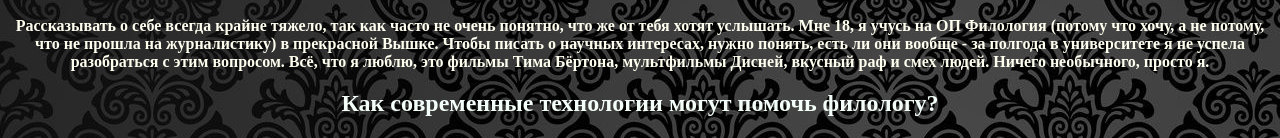
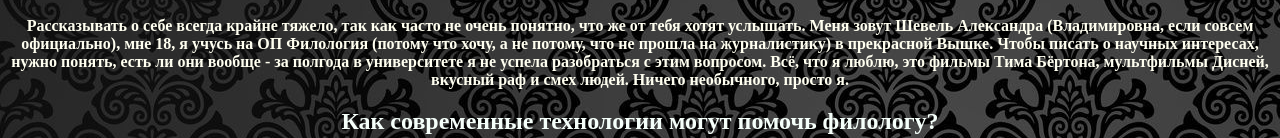
Before and after one commit to pinkmety/pinkmety.github.io, a plain HTML site: page index.html in a window 1280 px wide. Shown: the part 405-543 px from the top of the page. Drawn offline with Linux system fonts and the light colour scheme.

Commit message:
Update index.html

```diff
--- a/index.html
+++ b/index.html
@@ -7,7 +7,7 @@
 	   <h3><center><em><marquee><mark>I'm a nightmare dressed like a daydream</mark></marquee></em></center></h3>
 	   <center><img src = "ya.jpg" width="20%" height="20%"></center>
 <text>
-<p><center><b><font color=#fffffff>Рассказывать о себе всегда крайне тяжело, так как часто не очень понятно, что же от тебя хотят услышать. Мне 18, я учусь на ОП Филология (потому что хочу, а не потому, что не прошла на журналистику) в прекрасной Вышке. Чтобы писать о научных интересах, нужно понять, есть ли они вообще - за полгода в университете я не успела разобраться с этим вопросом. Всё, что я люблю, это фильмы Тима Бёртона, мультфильмы Дисней, вкусный раф и смех людей. Ничего необычного, просто я.</font></b></center></p>
+<p><center><b><font color=#fffffff>Рассказывать о себе всегда крайне тяжело, так как часто не очень понятно, что же от тебя хотят услышать. Меня зовут Шевель Александра (Владимировна, если совсем официально), мне 18, я учусь на ОП Филология (потому что хочу, а не потому, что не прошла на журналистику) в прекрасной Вышке. Чтобы писать о научных интересах, нужно понять, есть ли они вообще - за полгода в университете я не успела разобраться с этим вопросом. Всё, что я люблю, это фильмы Тима Бёртона, мультфильмы Дисней, вкусный раф и смех людей. Ничего необычного, просто я.</font></b></center></p>
 <h2><center><font color=#F5FFFA><b>Как современные технологии могут помочь филологу?</b></font></h2></center>
 <p><font color=#F5DEB3>На этот вопрос, казалось бы, ответить довольно просто - всем нужны современные технологии независимо от специальности. Но если говорить исключительно о филологах, то на цифровой грамотности завязан часть наших исследований под названием Digital Humanities. Помимо этого, современные технологии обеспечивают лёгкость добычи информации (я говорю сейчас не сколько об Интернете, сколько о том, что правильное применение навыков работы позволяют сократить затрачиваемое время в разы), что, абсолютно точно, важно для человека, специализирующегося на гуманитарной направленности.</font></p>
 <h2><center><em><font color=#F5DEB3>Что не так с <a href="http://www.ruscorpora.ru/index.html">НКРЯ?</a></font></h2></center></em>
```
